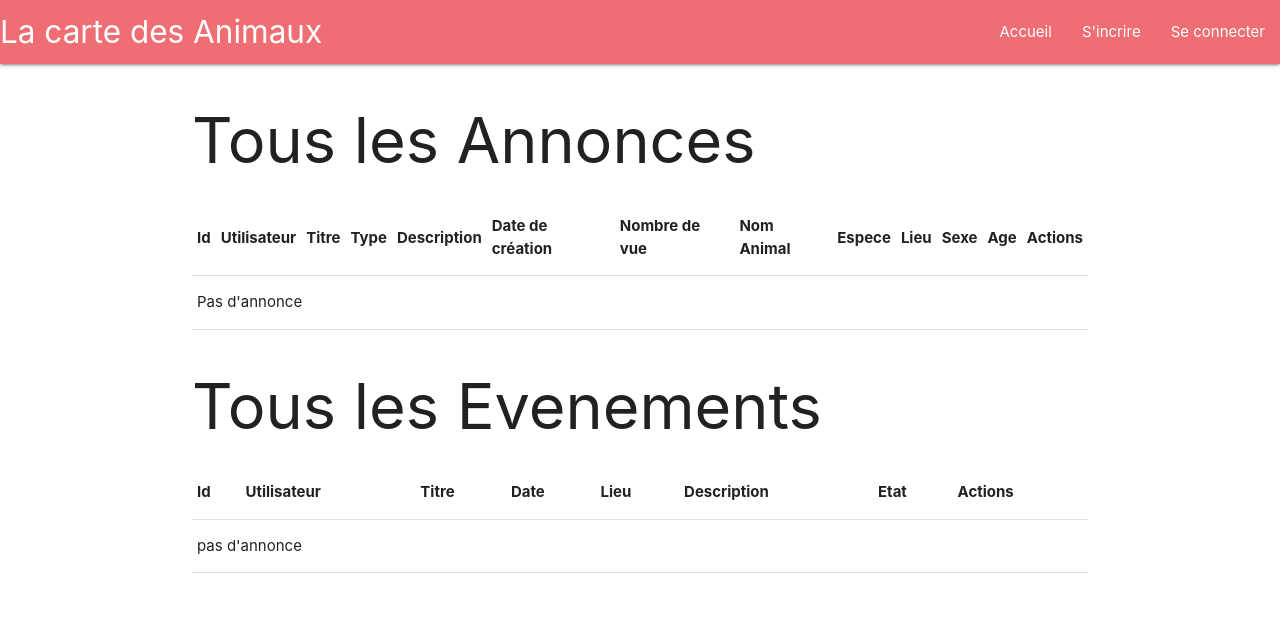
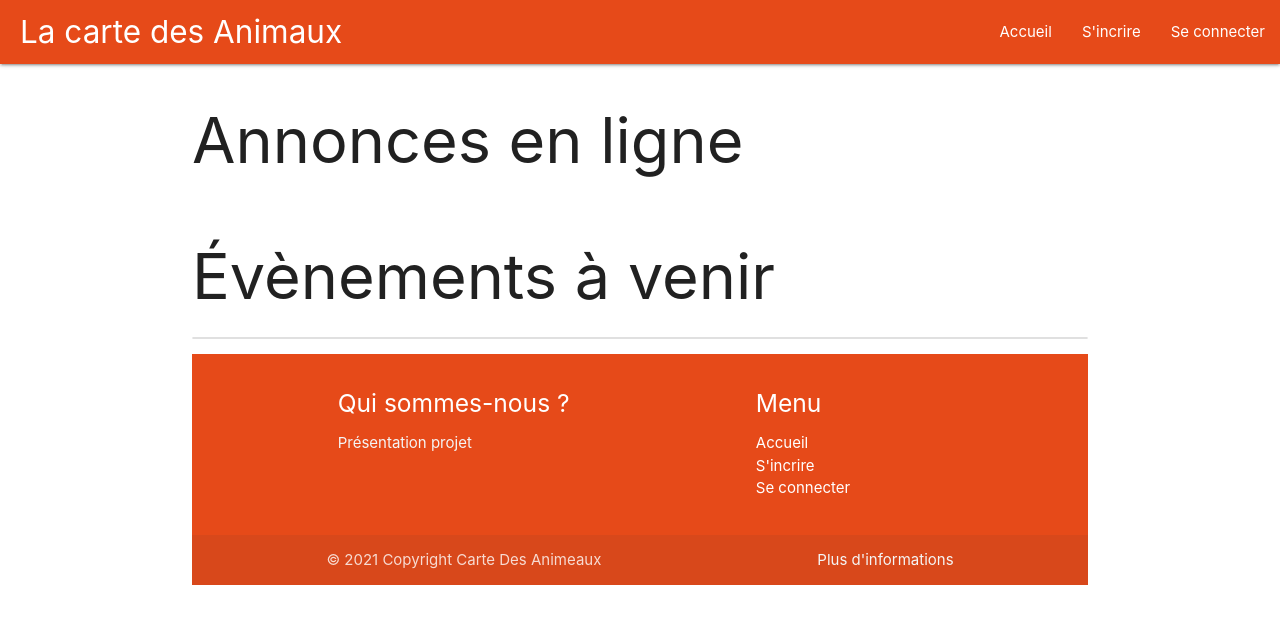
Before and after one commit to christmknd/PA-4IWJ-Grp1, a Symfony app: template app/templates/default/index.html.twig in a window 1280 px wide. Shown: the top 624 px of the page. Run offline with Twig, Linux system fonts and the light colour scheme; the template is opened without the code that fills it, so the values that code supplies are empty; some libraries are stand-ins or nearby versions.

Commit message:
Design 2.0

```diff
--- a/app/templates/annonce/_delete_form.html.twig
+++ b/app/templates/annonce/_delete_form.html.twig
@@ -1,4 +1,4 @@
 <form method="post" action="{{ path('annonce_delete', {'id': annonce.id}) }}" onsubmit="return confirm('Êtes-vous sur de vouloir supprimer cette annonce?');">
     <input type="hidden" name="_token" value="{{ csrf_token('delete' ~ annonce.id) }}">
-    <button type="submit" class="btn">Delete</button>
+    <button type="submit" class="btn">Supprimer</button>
 </form>
--- a/app/templates/annonce/edit.html.twig
+++ b/app/templates/annonce/edit.html.twig
@@ -7,7 +7,7 @@
 
     {{ include('annonce/_form.html.twig', {'button_label': 'Update'}) }}
 
-    <a href="{{ path('mes_annonces_index') }}">Revenir à la liste</a>
+    <a class="btn" href="{{ path('mes_annonces_index') }}">Revenir à la liste</a>
 
     {{ include('annonce/_delete_form.html.twig') }}
 {% endblock %}
--- a/app/templates/annonce/new.html.twig
+++ b/app/templates/annonce/new.html.twig
@@ -7,5 +7,5 @@
 
     {{ include('annonce/_form.html.twig') }}
 
-    <a href="{{ path('mes_annonces_index') }}">Revenir à la liste</a>
+    <a class="btn" href="{{ path('mes_annonces_index') }}">Revenir à la liste</a>
 {% endblock %}
--- a/app/templates/annonce/show.html.twig
+++ b/app/templates/annonce/show.html.twig
@@ -7,10 +7,6 @@
 
     <table class="table">
         <tbody>
-            <tr>
-                <th>Id</th>
-                <td>{{ annonce.id }}</td>
-            </tr>
             <tr>
                 <th>Utilisateur</th>
                 <td>{{ annonce.utilisateur.pseudo }}</td>
@@ -63,7 +59,7 @@
     </table>
 
     {% if app.user == annonce.utilisateur %}
-        <a href="{{ path('annonce_edit', {'id': annonce.id}) }}">Modifier</a>
+        <a class="btn" href="{{ path('annonce_edit', {'id': annonce.id}) }}">Modifier</a>
         {{ include('annonce/_delete_form.html.twig') }}
     {% endif %}
 {% endblock %}
--- a/app/templates/base.html.twig
+++ b/app/templates/base.html.twig
@@ -4,15 +4,38 @@
     <meta charset="UTF-8">
     <title>{% block title %}Bienvenue!{% endblock %}</title>
     <link rel="stylesheet" href="https://cdnjs.cloudflare.com/ajax/libs/materialize/1.0.0/css/materialize.min.css">
-    {% block stylesheets %}{% endblock %}
+    <link href="https://fonts.googleapis.com/icon?family=Material+Icons" rel="stylesheet">
+    {% block stylesheets %}
+        <style>
+            body {
+                display: flex;
+                min-height: 50vh;
+                flex-direction: column;
+            }
+
+            main {
+                flex: 1 0 auto;
+            }
+            .page-footer a{
+                color: white;
+            }
+            footer{
+                position:static;
+                bottom: 0px;
+                right: 0px;
+                left: 0px;
+            }
+        </style>
+    {% endblock %}
 
     <script src="https://cdnjs.cloudflare.com/ajax/libs/materialize/1.0.0/js/materialize.min.js"></script>
     {% block javascripts %}{% endblock %}
 </head>
 <body>
+<div class="navbar-fixed">
     <nav>
-    <div class="nav-wrapper">
-        <a href="{{path("default")}}" class="brand-logo">La carte des Animaux</a>
+        <div class="nav-wrapper deep-orange darken-2">
+            <a href="{{path("default")}}" class="brand-logo" style="margin-left: 20px">La carte des Animaux</a>
             <ul id="nav-mobile" class="right hide-on-med-and-down">
                 <li><a href="{{path("default")}}">Accueil</a></li>
                 {% if app.user %}
@@ -29,10 +52,46 @@
             </ul>
         </div>
     </nav>
+</div>
 
 <div class="container">
     {% block body %}{% endblock %}
 </div>
+
+<footer class="page-footer deep-orange darken-2">
+    <div class="container ">
+        <div class="row">
+            <div class="col l6 s12">
+                <h5 class="white-text">Qui sommes-nous ?</h5>
+                <p class="grey-text text-lighten-4">Présentation projet</p>
+            </div>
+            <div class="col l4 offset-l2 s12">
+                <h5 class="white-text">Menu</h5>
+                <ul>
+                    <li><a href="{{path("default")}}">Accueil</a></li>
+                    {% if app.user %}
+                        <li><a href="{{path("mes_annonces_index")}}">Mes annonces</a></li>
+                        {% if is_granted('ROLE_ASSO') %}
+                            <li><a href="{{path("mes_evenements_index")}}">Mes evenements</a></li>
+                        {% endif %}
+                        <li><a href="{{path("user_show")}}">Mon compte</a></li>
+                        <li><a href="{{path("app_logout")}}">Se deconnecter</a></li>
+                    {% else %}
+                        <li><a href="{{path("app_register")}}">S'incrire</a></li>
+                        <li><a href="{{path("app_login")}}">Se connecter</a></li>
+                    {% endif %}
+                </ul>
+            </div>
+        </div>
+    </div>
+    <div class="footer-copyright">
+        <div class="container">
+            © 2021 Copyright Carte Des Animeaux
+            <a class="grey-text text-lighten-4 right" href="#">Plus d'informations</a>
+        </div>
+    </div>
+</footer>
+
 
 <script>
     {% for type, messages in app.flashes %}
--- a/app/templates/default/index.html.twig
+++ b/app/templates/default/index.html.twig
@@ -4,90 +4,54 @@
 
 {% block body %}
 <div class="example-wrapper">
-    <h1>Tous les Annonces</h1>
+    <h1>Annonces en ligne</h1>
 
-    <table class="table">
-        <thead>
-        <tr>
-            <th>Id</th>
-            <th>Utilisateur</th>
-            <th>Titre</th>
-            <th>Type</th>
-            <th>Description</th>
-            <th>Date de création</th>
-            <th>Nombre de vue</th>
-            <th>Nom Animal</th>
-            <th>Espece</th>
-            <th>Lieu</th>
-            <th>Sexe</th>
-            <th>Age</th>
-            <th>Actions</th>
-        </tr>
-        </thead>
-        <tbody>
+
+        <div class="row ">
         {% for annonce in annonces %}
             {% if annonce.etat  %}
-            <tr>
-                <td>{{ annonce.id }}</td>
-                <td>{{ annonce.utilisateur.pseudo }}</td>
-                <td>{{ annonce.titre }}</td>
-                <td>{{ annonce.type }}</td>
-                <td>{{ annonce.description }}</td>
-                <td>{{ annonce.atCreated ? annonce.atCreated|date('Y-m-d H:i:s') : '' }}</td>
-                <td>{{ annonce.nbrViews }}</td>
-                <td>{{ annonce.nomAnimal }}</td>
-                <td>{{ annonce.espece }}</td>
-                <td>{{ annonce.lieu }}</td>
-                <td>{{ annonce.sexe }}</td>
-                <td>{{ annonce.age }}</td>
-                <td>
-                    <a href="{{ path('annonce_show', {'id': annonce.id}) }}">visualiser</a>
-                </td>
-            </tr>
+                    <div class="col s1 m4">
+                        <div class="card blue-grey darken-1">
+                            <div class="card-content white-text">
+                                <span class="card-title">{{ annonce.titre }} - {{ annonce.type }}</span>
+                                <p>{{ annonce.description }}</p>
+                            </div>
+                            <div class="card-action">
+                                <a href="{{ path('annonce_show', {'id': annonce.id}) }}">visualiser</a><span style="height: auto; width: auto" class="badge yellow"><i class="material-icons">remove_red_eye</i>{{ annonce.nbrViews }}</span>
+                                <p>Publié par {{ annonce.utilisateur.pseudo }}, le {{ annonce.atCreated ? annonce.atCreated|date('Y-m-d') : '' }}</p>
+                            </div>
+                        </div>
+                    </div>
+            {% else %}
+                <div class="col s1 m4"/>
         {% endif %}
+        {% endfor %}
+        </div>
+
+    <h1>Évènements à venir</h1>
+        <div class="collection ">
+        {% for evenement in evenements %}
+            <div class="col s1 m6">
+                <div class="card blue-grey darken-1">
+                    <div class="card-content white-text">
+                        <span class="card-title">{{ evenement.titre }}</span>
+                        <p>{{ evenement.description }}</p>
+                        <p>Le {{ evenement.date ? evenement.date|date('Y-m-d H:i:s') : '' }} à {{ evenement.lieu }}</p>
+                    </div>
+                    <div class="card-action">
+                        <a href="{{ path('evenement_show', {'id': evenement.id}) }}">visualiser</a>
+                        {% if evenement.etat  %}
+                            <span class="badge green">Valide</span>
+                        {% else %}
+                            <span class="badge red">Annulé</span>
+                        {% endif %}
+                        <p>Publié par {{ evenement.utilisateur.pseudo }}</p>
+                    </div>
+                </div>
+            </div>
         {% else %}
-            <tr>
-                <td colspan="13">Pas d'annonce</td>
-            </tr>
+            <div class="col s1 m6"/>
         {% endfor %}
-        </tbody>
-    </table>
-
-    <h1>Tous les Evenements</h1>
-
-    <table class="table">
-        <thead>
-        <tr>
-            <th>Id</th>
-            <th>Utilisateur</th>
-            <th>Titre</th>
-            <th>Date</th>
-            <th>Lieu</th>
-            <th>Description</th>
-            <th>Etat</th>
-            <th>Actions</th>
-        </tr>
-        </thead>
-        <tbody>
-        {% for evenement in evenements %}
-            <tr>
-                <td>{{ evenement.id }}</td>
-                <td>{{ evenement.utilisateur.pseudo }}</td>
-                <td>{{ evenement.titre }}</td>
-                <td>{{ evenement.date ? evenement.date|date('Y-m-d H:i:s') : '' }}</td>
-                <td>{{ evenement.lieu }}</td>
-                <td>{{ evenement.description }}</td>
-                <td>{{ evenement.etat ? 'Yes' : 'No' }}</td>
-                <td>
-                    <a href="{{ path('evenement_show', {'id': evenement.id}) }}">visualiser</a>
-                </td>
-            </tr>
-        {% else %}
-            <tr>
-                <td colspan="7">pas d'annonce</td>
-            </tr>
-        {% endfor %}
-        </tbody>
-    </table>
+        </div>
 </div>
 {% endblock %}
--- a/app/templates/evenement/_delete_form.html.twig
+++ b/app/templates/evenement/_delete_form.html.twig
@@ -1,4 +1,4 @@
 <form method="post" action="{{ path('evenement_delete', {'id': evenement.id}) }}" onsubmit="return confirm('Êtes-vous sur de vouloir supprimer cette evenement ?');">
     <input type="hidden" name="_token" value="{{ csrf_token('delete' ~ evenement.id) }}">
-    <button type="submit">Delete</button>
+    <button class="btn" type="submit">Supprimer</button>
 </form>
--- a/app/templates/evenement/edit.html.twig
+++ b/app/templates/evenement/edit.html.twig
@@ -7,7 +7,7 @@
 
     {{ include('evenement/_form.html.twig', {'button_label': 'Update'}) }}
 
-    <a href="{{ path('mes_evenements_index') }}">Revenir à la liste</a>
+    <a class="btn" href="{{ path('mes_evenements_index') }}">Revenir à la liste</a>
 
     {{ include('evenement/_delete_form.html.twig') }}
 {% endblock %}
--- a/app/templates/evenement/new.html.twig
+++ b/app/templates/evenement/new.html.twig
@@ -3,9 +3,9 @@
 {% block title %}Ajouter Evenement{% endblock %}
 
 {% block body %}
-    <h1>Ajouter Evenement</h1>
+    <h1>Créer Evenement</h1>
 
     {{ include('evenement/_form.html.twig') }}
 
-    <a href="{{ path('mes_evenements_index') }}">back to list</a>
+    <a class="btn" href="{{ path('mes_evenements_index') }}">back to list</a>
 {% endblock %}
```
Also changed, not shown: app/src/Controller/EvenementController.php (+10 -0 lines), app/templates/annonce/index.html.twig (+6 -9 lines), app/templates/evenement/index.html.twig (+8 -8 lines), app/templates/evenement/show.html.twig (+2 -12 lines), app/templates/registration/register.html.twig (+2 -6 lines). Lines whose indentation alone changed are shown as unchanged.
